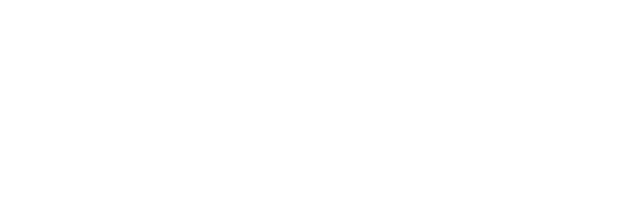
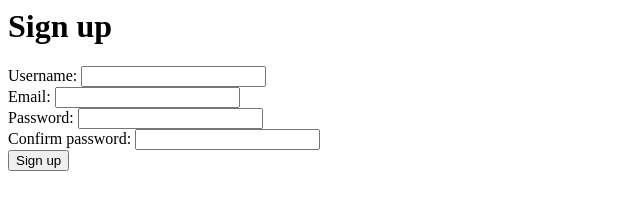
Before and after one commit to piotrorczykowski/Form-Validation, a plain HTML site: page index.html in a window 1280 px wide. Shown: the whole page, without its empty margins (0-640 px from the left). Drawn offline with nearby package versions, Linux system fonts and the light colour scheme.

Commit message:
Added form structure in index.html file

```diff
--- a/index.html
+++ b/index.html
@@ -9,6 +9,38 @@
     <script src="scripts/script.js"></script>
 </head>
 <body>
+    <div id="container">
+        <form id="signup">
+            <h1>Sign up</h1>
 
+            <div class="form-field">
+                <label for="username">Username:</label>
+                <input type="text" name="username" id="username" autocomplete="off">
+                <span></span>
+            </div>
+
+            <div class="form-field">
+                <label for="email">Email:</label>
+                <input type="email" name="email" id="email" autocomplete="off">
+                <span></span>
+            </div>
+
+            <div class="form-field">
+                <label for="password">Password:</label>
+                <input type="password" name="password" id="password">
+                <span></span>
+            </div>
+
+            <div class="form-field">
+                <label for="confirm-password">Confirm password:</label>
+                <input type="password" name="confirm-password" id="confirm-password">
+                <span></span>
+            </div>
+
+            <div class="form-field">
+                <input type="submit" value="Sign up">
+            </div>
+        </form>
+    </div>
 </body>
 </html>
```
